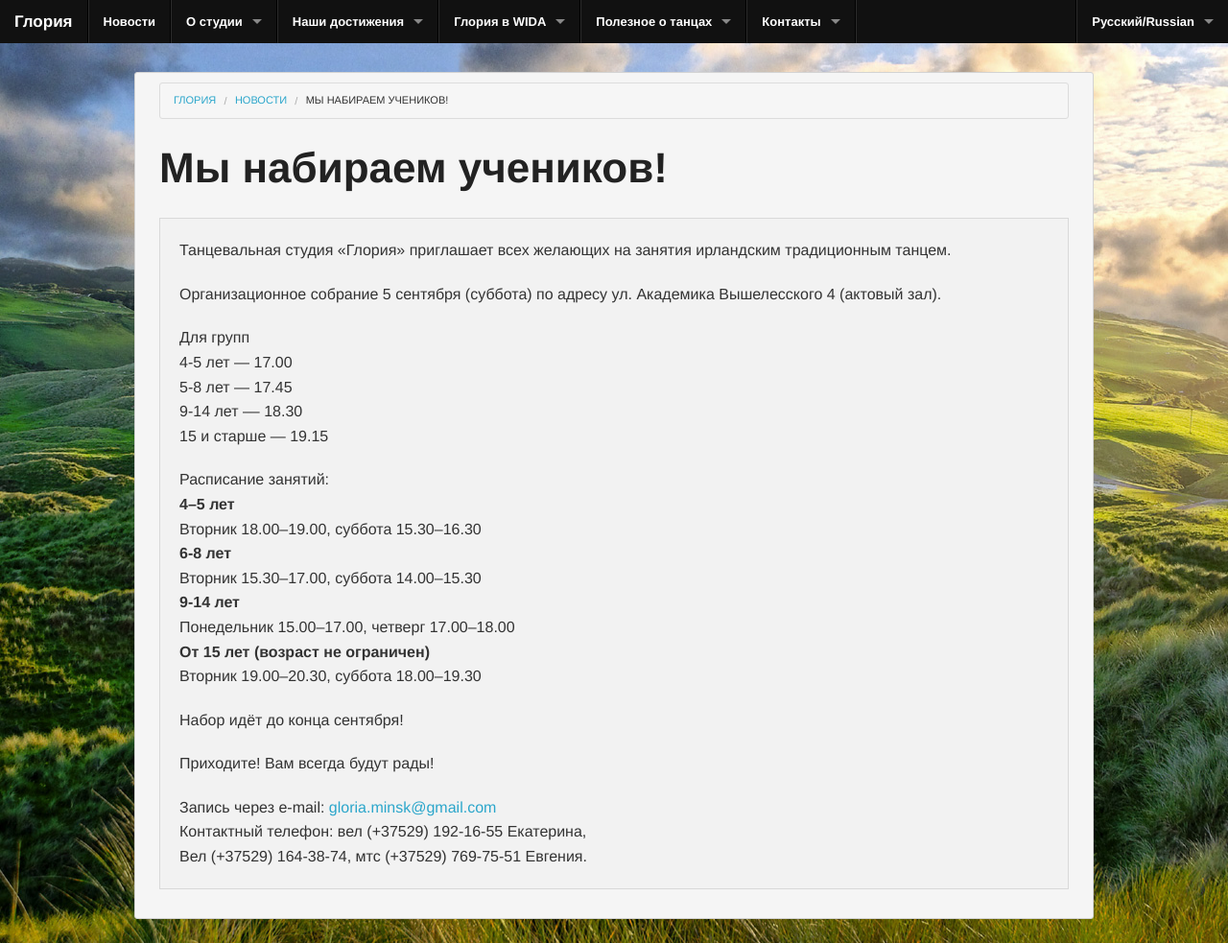
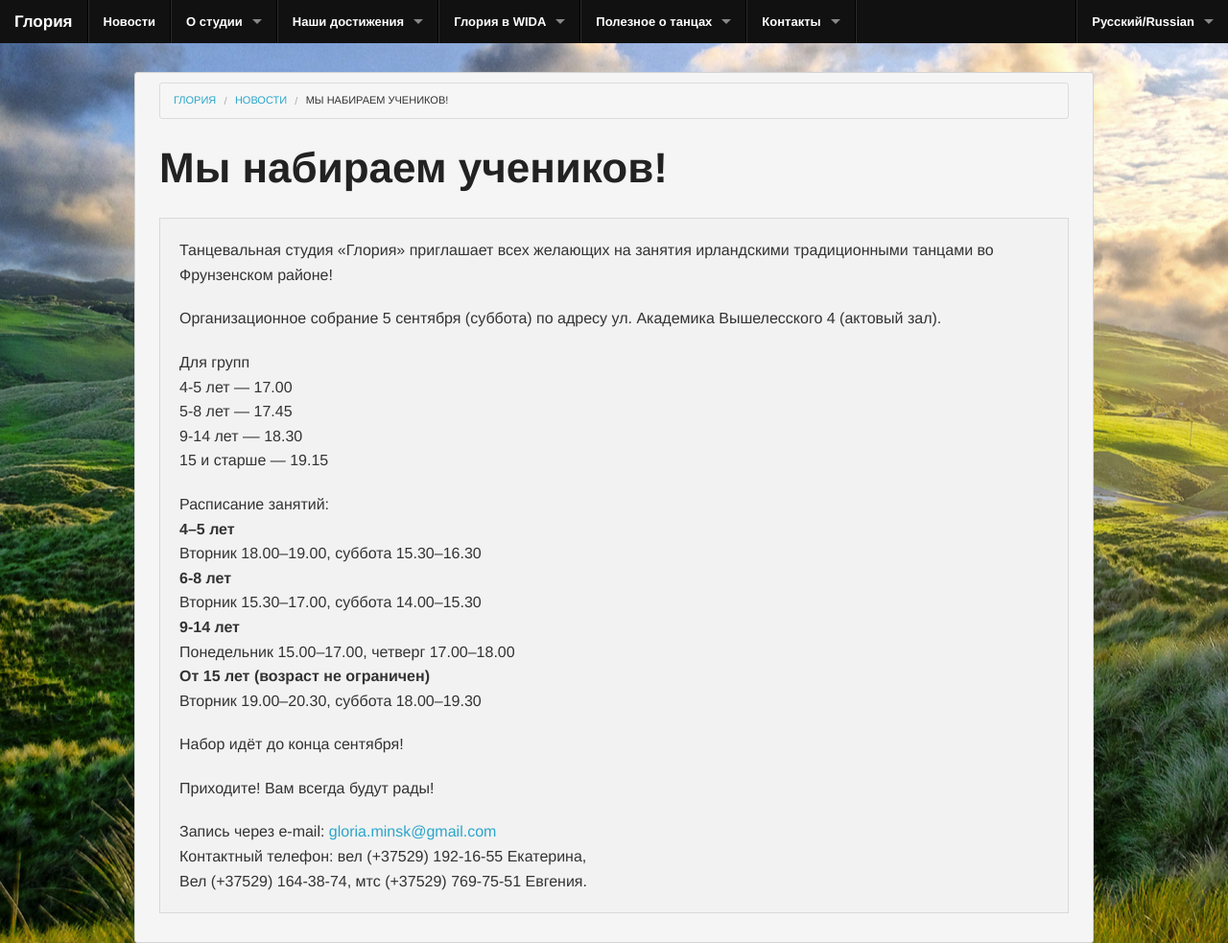
Before and after one commit to gloria-studio/gloria-studio.github.io, a Jekyll site: the page built from _posts/2015-08-26-we-recruit-studens.md, in a window 1280 px wide. Shown: the whole page at 96% size. Built offline with Jekyll 4.4.1, drawn with Linux system fonts in a browser that asks for light colours; Markdown is read by kramdown in place of the engine named in the settings.

Commit message:
Updated 2015-08-26-we-recruit-studens.md

```diff
--- a/_posts/2015-08-26-we-recruit-studens.md
+++ b/_posts/2015-08-26-we-recruit-studens.md
@@ -7,7 +7,8 @@
 
 
 
-Танцевальная студия «Глория» приглашает всех желающих на занятия ирландским традиционным танцем.
+
+Танцевальная студия «Глория» приглашает всех желающих на занятия ирландскими традиционными танцами во Фрунзенском районе!
 
 Организационное собрание 5 сентября (суббота) по адресу ул. Академика Вышелесского 4 (актовый зал).
 
```
